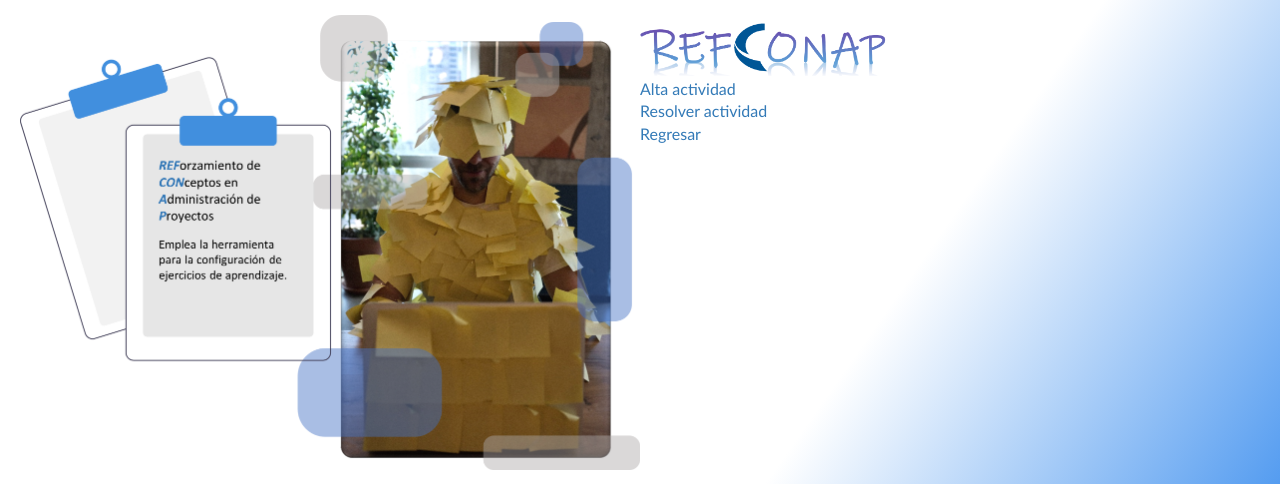
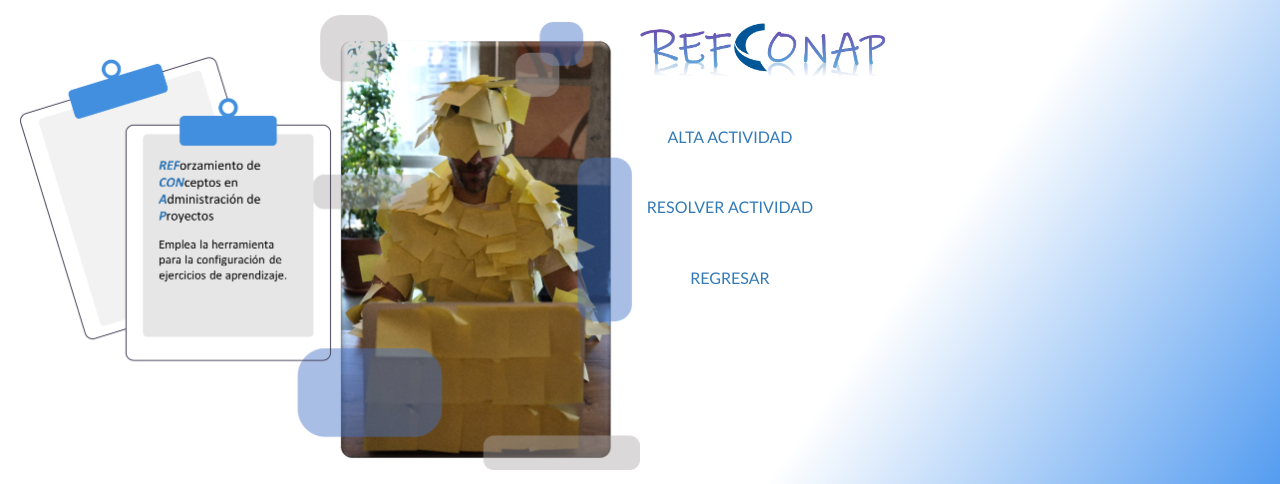
Before and after one commit to david7ello/Refconap, a PHP site: page /ejercicioDos.php in a window 1280 px wide. Shown: the top 484 px of the page. Run offline with PHP 8.4, Linux system fonts and the light colour scheme; the visitor is signed in with stand-in values (Sample User, id 1); some libraries are stand-ins or nearby versions.

Commit message:
Botones hoover

```diff
--- a/css/ejercicioDos.css
+++ b/css/ejercicioDos.css
@@ -8,11 +8,27 @@
 }
 
 .menuEjeDos ul a {
+    width: 300px;
+    margin-right: 20px;
+    margin-left: 500px;
+    /* margin-bottom: 10px; */
+    position: relative;
+    padding-top: 3em;
+        font-size: 16px;
     text-decoration: none;
     display: block;
+    /* align-items: center; */
+    border-radius: 20px;
+    text-align:center;
+
+
+
 }
 
-
+.menuEjeDos ul a:hover {
+    color: black;
+    background-color: rgb(217, 217, 214, .5);
+}
 
 .botConf {
     width: 10%;
--- a/ejercicioDos.php
+++ b/ejercicioDos.php
@@ -23,37 +23,25 @@ include("head.php")
                 <?php
                 if ($_SESSION['tipo'] == 1 or $_SESSION['tipo']==2) {
                 ?>
-                <a href="altaEjercicio2.php">Alta actividad</a>
+                <a href="altaEjercicio2.php">ALTA ACTIVIDAD</a>
                 <?php
                 }
                 ?>
-                <a href="seleccionEjercicio2.php">Resolver actividad</a>
-                <a href="sistema.php">Regresar</a>
-
-
+                <a href="seleccionEjercicio2.php">RESOLVER ACTIVIDAD</a>
+                <a href="sistema.php">REGRESAR</a>
             </ul>
-
-
-
-
             <!-- <div>
                 <input class="botConf" type="submit" value="Alta actividad"/>
-
             </div>
-
             <div>
                 <input class="botConf" type="submit" value="Alta actividad"/>
             </div>
-
             <div>
                 <input class="botConf" type="submit" value="Alta actividad"/>
             </div>
-
             <div>
                 <input class="botConf" type="submit" value="Alta actividad"/>
             </div>
-
-
             <div>
             <a href="/cerrar.php"><input class="botCerrar" type="submit" value="CERRAR SESIÓN"/></a>
             </div> -->
```
